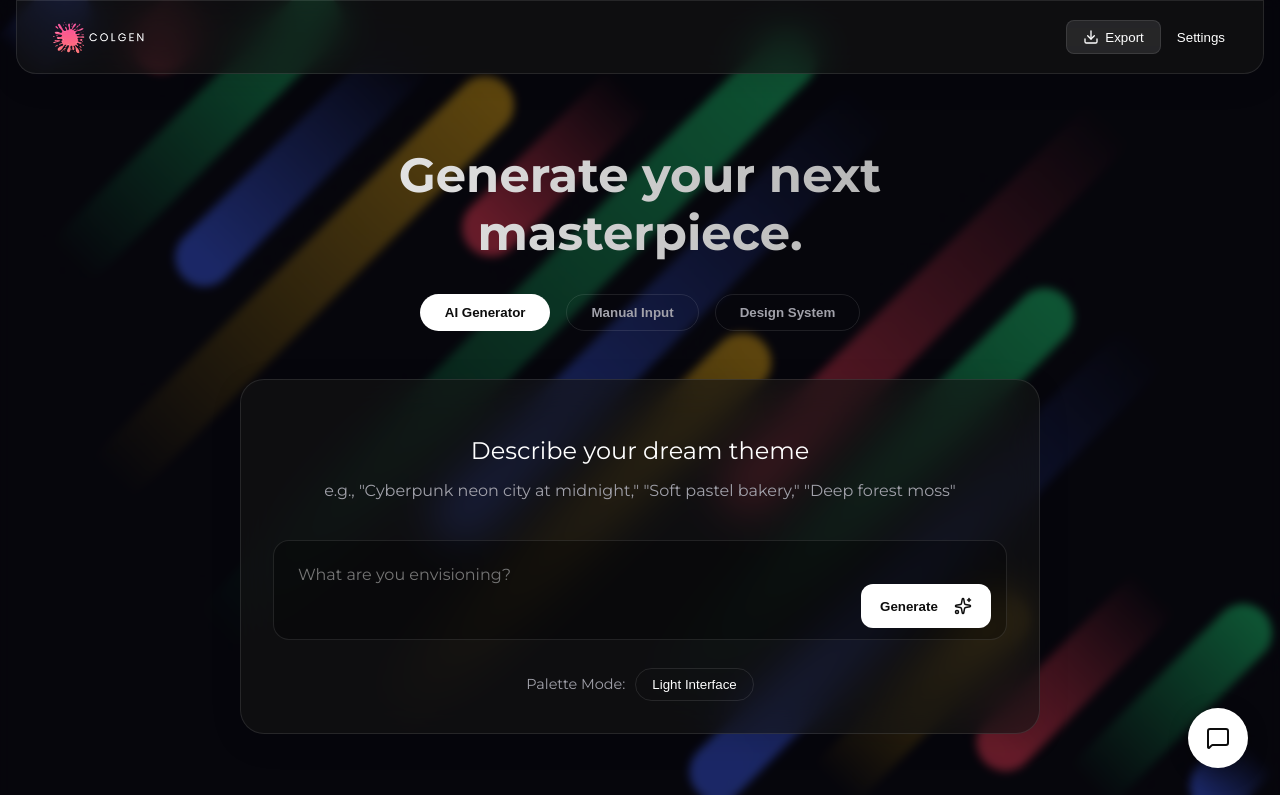
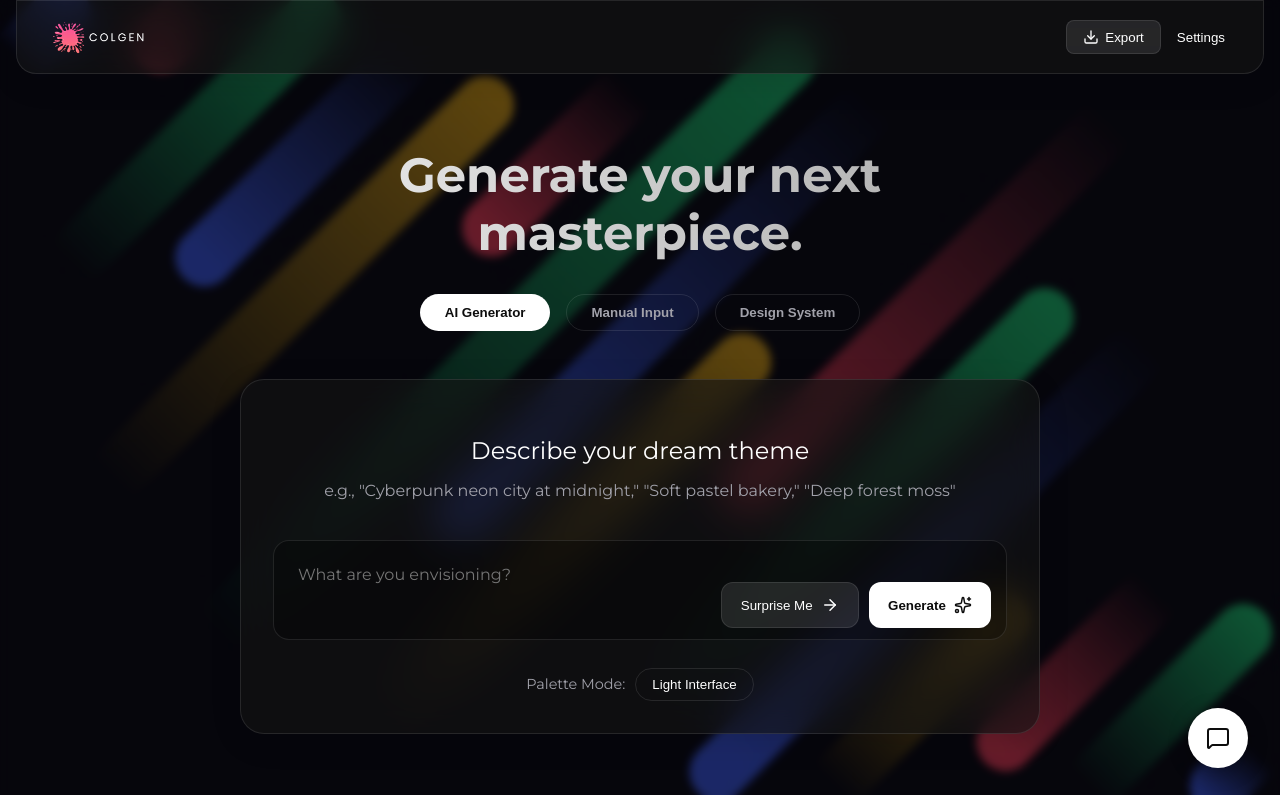
Before and after one commit to VyceeRulezU/ColGen, a React (Vite) app: page / in a window 1280 px wide. Shown: the top 795 px of the page. Built offline with nearby package versions, Linux system fonts and the light colour scheme.

Commit message:
feat: Implement HeroSection for theme generation and ThemeContext for managing themes with random palette and mode toggling.

```diff
--- a/src/components/HeroSection.jsx
+++ b/src/components/HeroSection.jsx
@@ -69,13 +69,36 @@ const HeroSection = () => {
                         fontFamily: 'inherit'
                     }}
                 />
+                <div style={{
+                    position: 'absolute',
+                    bottom: '1rem',
+                    right: '1rem',
+                    display: 'flex',
+                    gap: '10px'
+                }}>
+                    <button
+                        onClick={useTheme().randomizeTheme}
+                        style={{
+                            background: 'rgba(255,255,255,0.1)',
+                            color: 'white',
+                            border: '1px solid var(--glass-border)',
+                            borderRadius: '12px',
+                            padding: '0.8rem 1.2rem',
+                            cursor: 'pointer',
+                            fontWeight: 500,
+                            display: 'flex',
+                            alignItems: 'center',
+                            gap: '8px',
+                            transition: 'all 0.2s'
+                        }}
+                    >
+                        <span className="desktop-only-text">Surprise Me</span>
+                        <ArrowRight size={18} />
+                    </button>
                     <button
                         onClick={handleGenerate}
                         disabled={loading}
                         style={{
-                        position: 'absolute',
-                        bottom: '1rem',
-                        right: '1rem',
                             background: 'var(--text-primary)',
                             color: 'var(--bg-color)',
                             border: 'none',
@@ -90,8 +113,9 @@ const HeroSection = () => {
                             transition: 'transform 0.2s'
                         }}
                     >
-                    {loading ? 'Thinking...' : <><span className="desktop-only-text" style={{ marginRight: '8px' }}>Generate</span><Sparkles size={18} /></>}
+                        {loading ? 'Thinking...' : <><span className="desktop-only-text">Generate</span><Sparkles size={18} /></>}
                     </button>
+                </div>
             </div>
 
             {/* Dark Mode Palette Toggle */}
--- a/src/context/ThemeContext.jsx
+++ b/src/context/ThemeContext.jsx
@@ -96,6 +96,14 @@ export const ThemeProvider = ({ children }) => {
       setTheme(newTheme);
   };
 
+  const randomizeTheme = () => {
+      const randomHex = '#' + Math.floor(Math.random()*16777215).toString(16).padStart(6, '0');
+      const newTheme = generateThemeFromHex(randomHex);
+      setTheme(newTheme);
+      setOriginalTheme(newTheme);
+      initializeModes(newTheme);
+  };
+
   const isDarkMode = Object.values(categoryModes).some(m => m === 'dark');
 
   return (
@@ -103,6 +111,7 @@ export const ThemeProvider = ({ children }) => {
         theme,
         setTheme,
         updateTheme,
+        randomizeTheme,
         categoryModes,
         toggleCategoryMode,
         togglePaletteMode, // Global switch
```
Also changed, not shown: 1 other file (tests, documents, lock files or other folders). Lines whose indentation alone changed are shown as unchanged.
